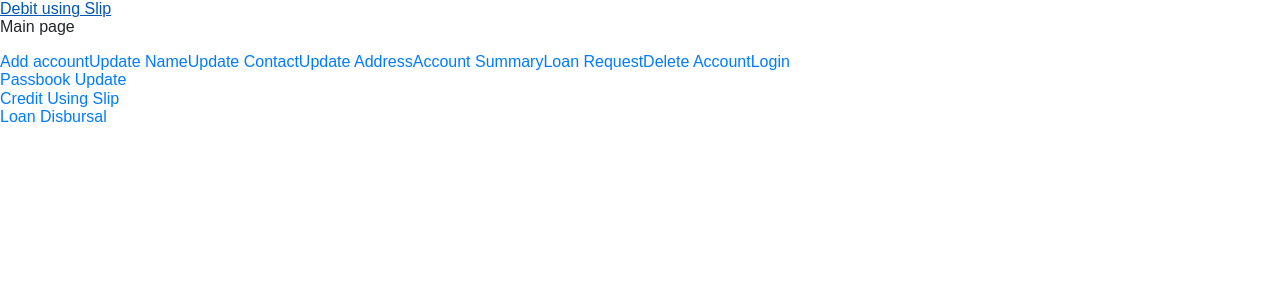
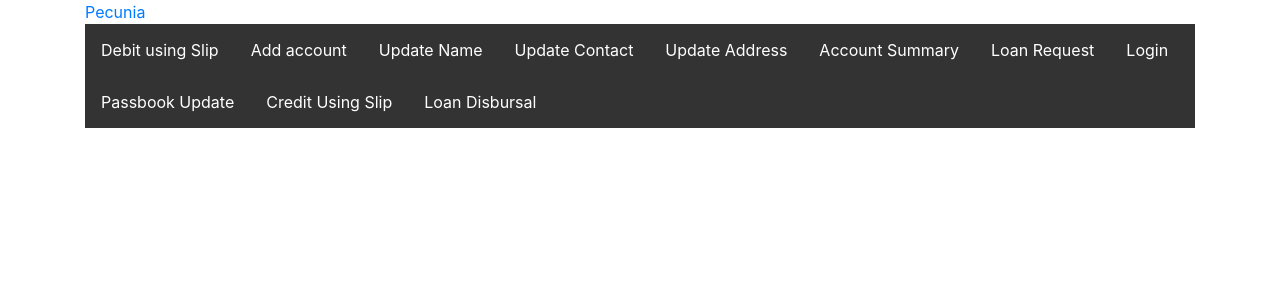
Before and after one commit to CapgeminiBFSI2019/pecunia-client, an Angular app: page / in a window 1280 px wide. Shown: the top 300 px of the page. Built offline with nearby package versions, Linux system fonts and the light colour scheme.

Commit message:
Nav bar created

```diff
--- a/src/app/app.component.html
+++ b/src/app/app.component.html
@@ -1,4 +1,4 @@
-
+<!--
 <html>
 <a routerLink="/transaction/debit-slip" routerLinkActive="active">Debit using Slip</a>
 <p>Main page</p>
@@ -18,4 +18,9 @@
 
 <router-outlet>
 </router-outlet>
-</html>
+</html> -->
+
+<app-nav></app-nav>
+<section>
+<router-outlet></router-outlet>
+</section>
--- a/src/app/app.module.ts
+++ b/src/app/app.module.ts
@@ -22,6 +22,7 @@ import { AccountMenuComponent } from './account/account-menu/account-menu.compon
 import { LoanMenuComponent } from './loan/loan-menu/loan-menu.component';
 import { DemoServiceService } from './service/demo-service.service';
 import { HttpClientModule } from '@angular/common/http';
+import { NavComponent } from './nav/nav.component';
 
 @NgModule({
   declarations: [
@@ -41,7 +42,8 @@ import { HttpClientModule } from '@angular/common/http';
     LoanRequestComponent,
     LoanDisbursalComponent,
     AccountMenuComponent,
-    LoanMenuComponent
+    LoanMenuComponent,
+    NavComponent
 
   ],
   imports: [
--- /dev/null
+++ b/src/app/nav/nav.component.css
@@ -0,0 +1,50 @@
+ul {
+    list-style-type: none;
+    margin: 0;
+    padding: 0;
+    overflow: hidden;
+    background-color: #333;
+  }
+
+  li {
+    float: left;
+  }
+
+  li a, .dropbtn {
+    display: inline-block;
+    color: white;
+    text-align: center;
+    padding: 14px 16px;
+    text-decoration: none;
+  }
+
+  li a:hover, .dropdown:hover .dropbtn {
+    background-color: red;
+  }
+
+  li.dropdown {
+    display: inline-block;
+  }
+
+  .dropdown-content {
+    display: none;
+    position: absolute;
+    background-color: #f9f9f9;
+    min-width: 160px;
+    box-shadow: 0px 8px 16px 0px rgba(0,0,0,0.2);
+    z-index: 1;
+  }
+
+  .dropdown-content a {
+    color: black;
+    padding: 12px 16px;
+    text-decoration: none;
+    display: block;
+    text-align: left;
+  }
+
+  .dropdown-content a:hover {background-color: #f1f1f1;}
+
+  .dropdown:hover .dropdown-content {
+    display: block;
+  }
--- /dev/null
+++ b/src/app/nav/nav.component.html
@@ -0,0 +1,43 @@
+<header>
+    <div class = "container">
+        <a routerLink = "/" class = "logo">Pecunia</a>
+        <nav>
+            <ul>
+                <li><a routerLink="/transaction/debit-slip" routerLinkActive="active">Debit using Slip</a></li>
+                <li><a routerLink="account/add-account">Add account</a></li>
+                <li><a routerLink='account/update-name'>Update Name</a></li>
+                <li><a routerLink='account/update-contact'>Update Contact</a></li>
+                <li><a routerLink='account/update-address'>Update Address</a></li>
+                <li><a routerLink='passbook/account-summary'>Account Summary</a></li>
+                <li><a routerLink='loan/loan-request'>Loan Request</a></li>
+                <li><a routerLink='login'>Login</a></li>
+                <li><a routerLink='passbook/passbook-update'>Passbook Update</a></li>
+                <li><a routerLink='transaction/credit-slip'>Credit Using Slip</a></li>
+                <li><a routerLink='loan/loan-disbursal'>Loan Disbursal</a></li>
+
+            </ul>
+        </nav>
+    </div>
+</header>
+
+<!--
+<html>
+<a routerLink="/transaction/debit-slip" routerLinkActive="active">Debit using Slip</a>
+<p>Main page</p>
+<a routerLink="account/add-account">Add account</a>
+<a routerLink='account/update-name'>Update Name</a>
+<a routerLink='account/update-contact'>Update Contact</a>
+<a routerLink='account/update-address'>Update Address</a>
+<a routerLink='passbook/account-summary'>Account Summary</a>
+<a routerLink='loan/loan-request'>Loan Request</a>
+
+<a routerLink='account/delete-account'>Delete Account</a>
+<a routerLink='login'>Login</a> <br>
+<a routerLink='passbook/passbook-update'>Passbook Update</a><br>
+<a routerLink='transaction/credit-slip'>Credit Using Slip</a><br>
+<a routerLink='loan/loan-disbursal'>Loan Disbursal</a>
+
+
+<router-outlet>
+</router-outlet>
+</html> -->
--- /dev/null
+++ b/src/app/nav/nav.component.ts
@@ -0,0 +1,15 @@
+import { Component, OnInit } from '@angular/core';
+
+@Component({
+  selector: 'app-nav',
+  templateUrl: './nav.component.html',
+  styleUrls: ['./nav.component.css']
+})
+export class NavComponent implements OnInit {
+
+  constructor() { }
+
+  ngOnInit() {
+  }
+
+}
```
Also changed, not shown: 1 other file (tests, documents, lock files or other folders).
